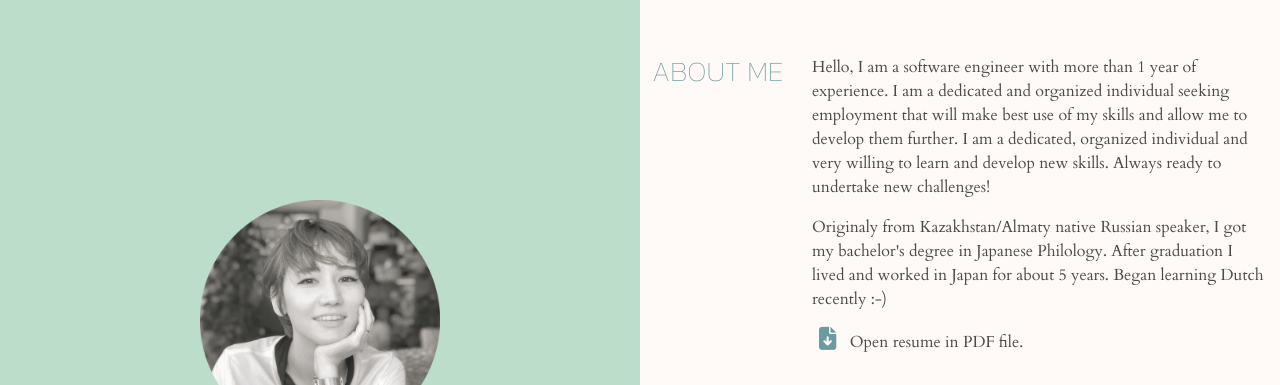
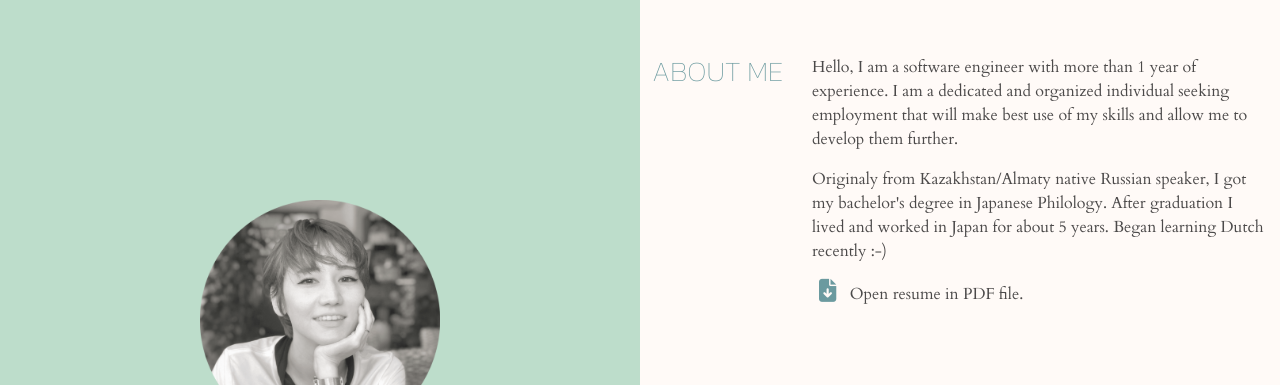
Before and after one commit to zzzilya/cv, a plain HTML site: page index.html in a window 1280 px wide. Shown: the top 385 px of the page. Drawn offline with nearby package versions, Linux system fonts and the light colour scheme.

Commit message:
About me text last attempt

```diff
--- a/index.html
+++ b/index.html
@@ -60,9 +60,7 @@
                   Hello, I am a software engineer with more than 1 year of
                   experience. I am a dedicated and organized individual seeking
                   employment that will make best use of my skills and allow me
-                  to develop them further. I am a dedicated, organized
-                  individual and very willing to learn and develop new skills.
-                  Always ready to undertake new challenges!
+                  to develop them further.
                 </p>
                 <p>
                   Originaly from Kazakhstan/Almaty native Russian speaker, I got
```
